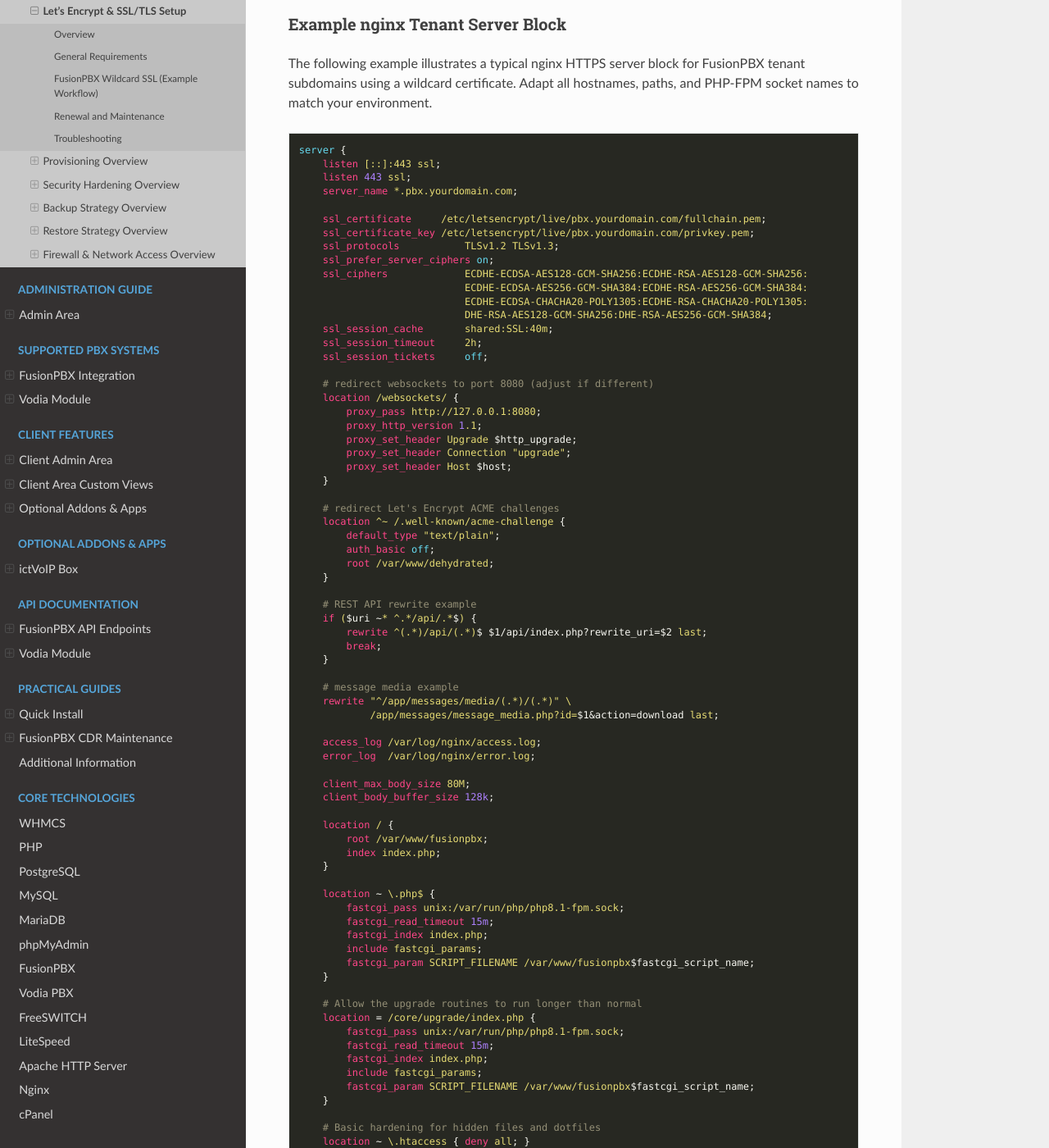
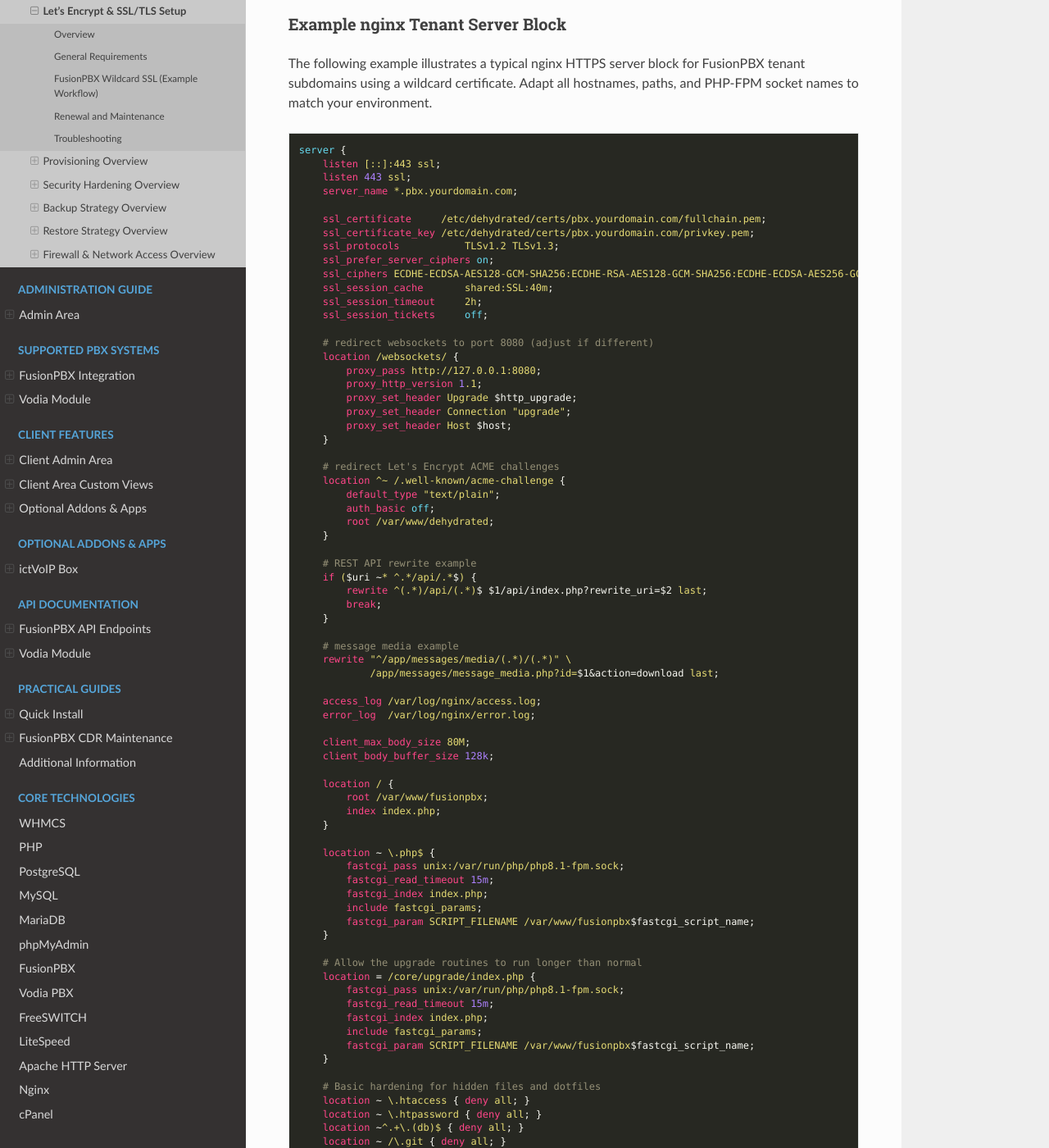
Before and after one commit to ictvoip/ictvoip-docs, a Sphinx documentation site: the page built from docs/source/getting_started/lets_encrypt.rst, in a window 1280 px wide and 1400 px high, scrolled down 1858 px. Shown: the whole window at 82% size. Built offline with Sphinx 7.4.7 and the Read the Docs theme 3.1.0, drawn with Linux system fonts in a browser that asks for light colours; pages that are not in the unit, such as notebooks, are missing from menus; some of the changed text lies outside the part shown.

Commit message:
update path for wildcard

```diff
--- a/docs/source/getting_started/lets_encrypt.rst
+++ b/docs/source/getting_started/lets_encrypt.rst
@@ -114,14 +114,11 @@ environment.
        listen 443 ssl;
        server_name *.pbx.yourdomain.com;
 
-       ssl_certificate     /etc/letsencrypt/live/pbx.yourdomain.com/fullchain.pem;
-       ssl_certificate_key /etc/letsencrypt/live/pbx.yourdomain.com/privkey.pem;
+       ssl_certificate     /etc/dehydrated/certs/pbx.yourdomain.com/fullchain.pem;
+       ssl_certificate_key /etc/dehydrated/certs/pbx.yourdomain.com/privkey.pem;
        ssl_protocols           TLSv1.2 TLSv1.3;
        ssl_prefer_server_ciphers on;
-       ssl_ciphers             ECDHE-ECDSA-AES128-GCM-SHA256:ECDHE-RSA-AES128-GCM-SHA256:
-                               ECDHE-ECDSA-AES256-GCM-SHA384:ECDHE-RSA-AES256-GCM-SHA384:
-                               ECDHE-ECDSA-CHACHA20-POLY1305:ECDHE-RSA-CHACHA20-POLY1305:
-                               DHE-RSA-AES128-GCM-SHA256:DHE-RSA-AES256-GCM-SHA384;
+       ssl_ciphers ECDHE-ECDSA-AES128-GCM-SHA256:ECDHE-RSA-AES128-GCM-SHA256:ECDHE-ECDSA-AES256-GCM-SHA384:ECDHE-RSA-AES256-GCM-SHA384:ECDHE-ECDSA-CHACHA20-POLY1305:ECDHE-RSA-CHACHA20-POLY1305:DHE-RSA-AES128-GCM-SHA256:DHE-RSA-AES256-GCM-SHA384;
        ssl_session_cache       shared:SSL:40m;
        ssl_session_timeout     2h;
        ssl_session_tickets     off;
```
Also changed, not shown: other parts of docs/source/getting_started/lets_encrypt.rst (+2 -2 lines).
